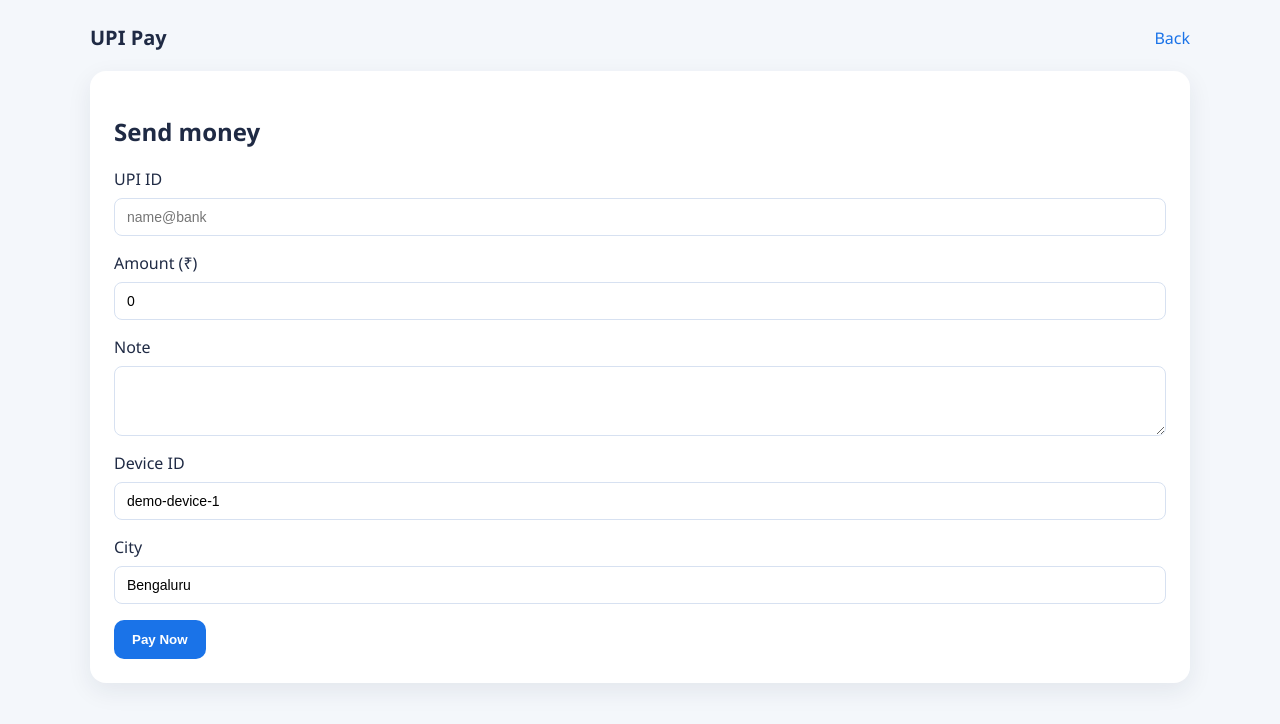
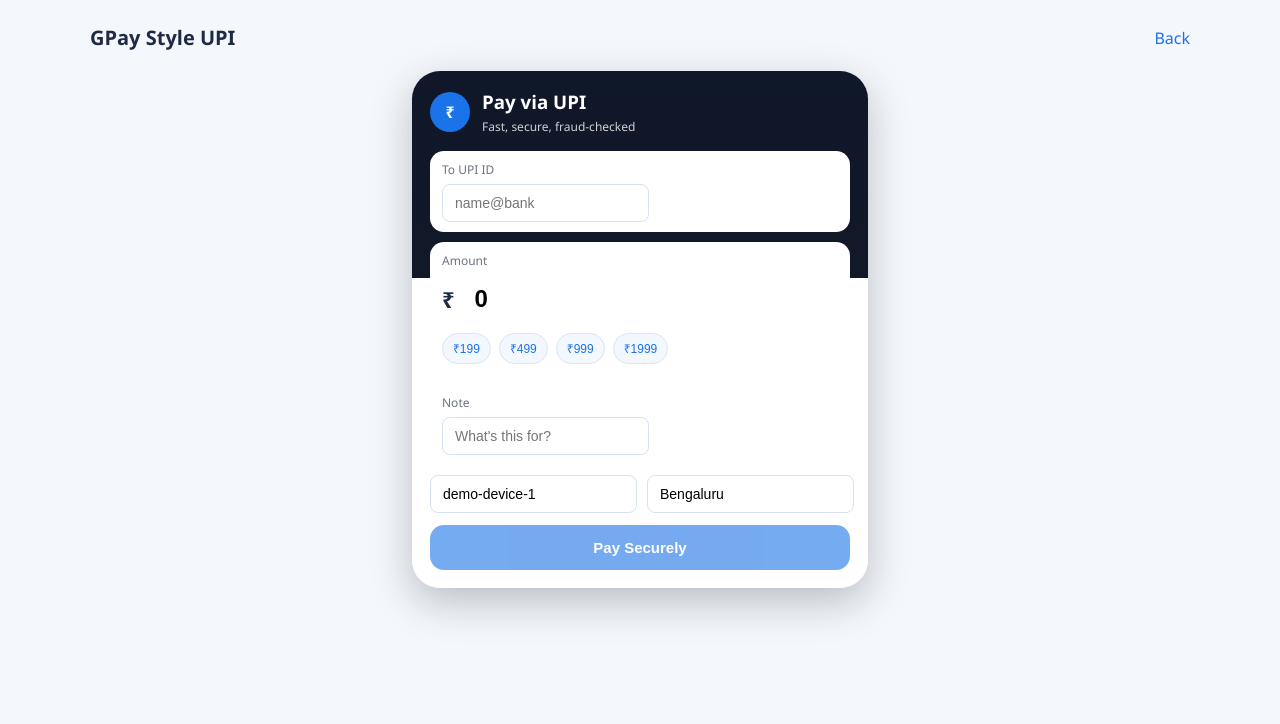
Before and after one commit to Sathish-kumar-77/demoAi, an Angular app in the folder frontend/: page /pay in a window 1280 px wide. Shown: the top 724 px of the page. Built offline with nearby package versions, Linux system fonts and the light colour scheme; sample sign-in values are in the browser's storage.

Commit message:
Redesign Pay UI to GPay-style card experience

```diff
--- a/frontend/src/app/components/pay.component.html
+++ b/frontend/src/app/components/pay.component.html
@@ -1,33 +1,48 @@
 <div class="navbar">
-  <div class="logo">UPI Pay</div>
+  <div class="logo">GPay Style UPI</div>
   <a class="link" routerLink="/dashboard">Back</a>
 </div>
 
-<div class="card">
-  <h2>Send money</h2>
-  <div class="form-group">
-    <label>UPI ID</label>
+<div class="gpay-shell">
+  <div class="phone-frame">
+    <div class="pay-header">
+      <div class="avatar">₹</div>
+      <div>
+        <h3>Pay via UPI</h3>
+        <p>Fast, secure, fraud-checked</p>
+      </div>
+    </div>
+
+    <div class="pay-field">
+      <label>To UPI ID</label>
       <input type="text" [(ngModel)]="upiId" placeholder="name@bank" />
     </div>
-  <div class="form-group">
-    <label>Amount (₹)</label>
-    <input type="number" [(ngModel)]="amount" />
+
+    <div class="pay-field amount-block">
+      <label>Amount</label>
+      <div class="currency-input">
+        <span>₹</span>
+        <input type="number" [(ngModel)]="amount" placeholder="0" />
       </div>
-  <div class="form-group">
+      <div class="chip-row">
+        <button class="chip" *ngFor="let quick of quickAmounts" (click)="pickAmount(quick)">₹{{ quick }}</button>
+      </div>
+    </div>
+
+    <div class="pay-field">
       <label>Note</label>
-    <textarea rows="3" [(ngModel)]="note"></textarea>
+      <input type="text" [(ngModel)]="note" placeholder="What's this for?" />
     </div>
-  <div class="form-group">
-    <label>Device ID</label>
-    <input type="text" [(ngModel)]="deviceId" />
+
+    <div class="pay-meta">
+      <input type="text" [(ngModel)]="deviceId" placeholder="Device ID" />
+      <input type="text" [(ngModel)]="city" placeholder="City" />
     </div>
-  <div class="form-group">
-    <label>City</label>
-    <input type="text" [(ngModel)]="city" />
+
+    <button class="pay-cta" [disabled]="loading || !upiId || amount <= 0" (click)="submit()">
+      {{ loading ? 'Processing...' : 'Pay Securely' }}
+    </button>
+
+    <p *ngIf="error" class="pay-error">{{ error }}</p>
   </div>
-  <button class="primary-btn" [disabled]="loading" (click)="submit()">
-    Pay Now
-  </button>
-  <div class="loading" *ngIf="loading">Processing payment...</div>
-  <p *ngIf="error" style="color: #b71c1c;">{{ error }}</p>
 </div>
--- a/frontend/src/app/components/pay.component.ts
+++ b/frontend/src/app/components/pay.component.ts
@@ -15,8 +15,13 @@
   city = 'Bengaluru';
   loading = false;
   error = '';
+  quickAmounts = [199, 499, 999, 1999];
 
   constructor(private txService: TransactionService, private router: Router) {}
+
+  pickAmount(value: number) {
+    this.amount = value;
+  }
 
   submit() {
     this.loading = true;
--- a/frontend/src/styles.css
+++ b/frontend/src/styles.css
@@ -110,3 +110,128 @@
   gap: 8px;
   color: #1a73e8;
 }
+
+.gpay-shell {
+  display: flex;
+  justify-content: center;
+}
+
+.phone-frame {
+  width: 100%;
+  max-width: 420px;
+  background: linear-gradient(180deg, #0f172a 0%, #111827 40%, #ffffff 40%);
+  border-radius: 28px;
+  padding: 18px;
+  box-shadow: 0 14px 40px rgba(17, 24, 39, 0.25);
+}
+
+.pay-header {
+  color: #fff;
+  display: flex;
+  gap: 12px;
+  align-items: center;
+  margin-bottom: 16px;
+}
+
+.pay-header h3 {
+  margin: 0;
+}
+
+.pay-header p {
+  margin: 4px 0 0;
+  opacity: 0.8;
+  font-size: 12px;
+}
+
+.avatar {
+  width: 40px;
+  height: 40px;
+  border-radius: 50%;
+  display: grid;
+  place-items: center;
+  background: #1a73e8;
+  font-weight: 700;
+}
+
+.pay-field {
+  background: #fff;
+  border-radius: 14px;
+  padding: 10px 12px;
+  margin-bottom: 10px;
+}
+
+.pay-field label {
+  display: block;
+  font-size: 12px;
+  color: #6b7280;
+  margin-bottom: 6px;
+}
+
+.currency-input {
+  display: flex;
+  align-items: center;
+  gap: 8px;
+}
+
+.currency-input span {
+  font-weight: 700;
+  font-size: 22px;
+}
+
+.currency-input input {
+  border: none;
+  font-size: 24px;
+  font-weight: 700;
+  width: 100%;
+}
+
+.currency-input input:focus {
+  outline: none;
+}
+
+.chip-row {
+  margin-top: 10px;
+  display: flex;
+  gap: 8px;
+  flex-wrap: wrap;
+}
+
+.chip {
+  border: 1px solid #dbe5f5;
+  background: #f3f7ff;
+  color: #1a73e8;
+  border-radius: 999px;
+  padding: 6px 10px;
+  font-size: 12px;
+  cursor: pointer;
+}
+
+.pay-meta {
+  display: grid;
+  grid-template-columns: 1fr 1fr;
+  gap: 10px;
+  margin-bottom: 12px;
+}
+
+.pay-cta {
+  width: 100%;
+  border: none;
+  border-radius: 14px;
+  padding: 14px;
+  background: #1a73e8;
+  color: #fff;
+  font-size: 15px;
+  font-weight: 700;
+  cursor: pointer;
+}
+
+.pay-cta:disabled {
+  opacity: 0.6;
+  cursor: not-allowed;
+}
+
+.pay-error {
+  color: #ef4444;
+  margin-top: 10px;
+  font-size: 13px;
+}
```
Lines whose indentation alone changed are shown as unchanged.
